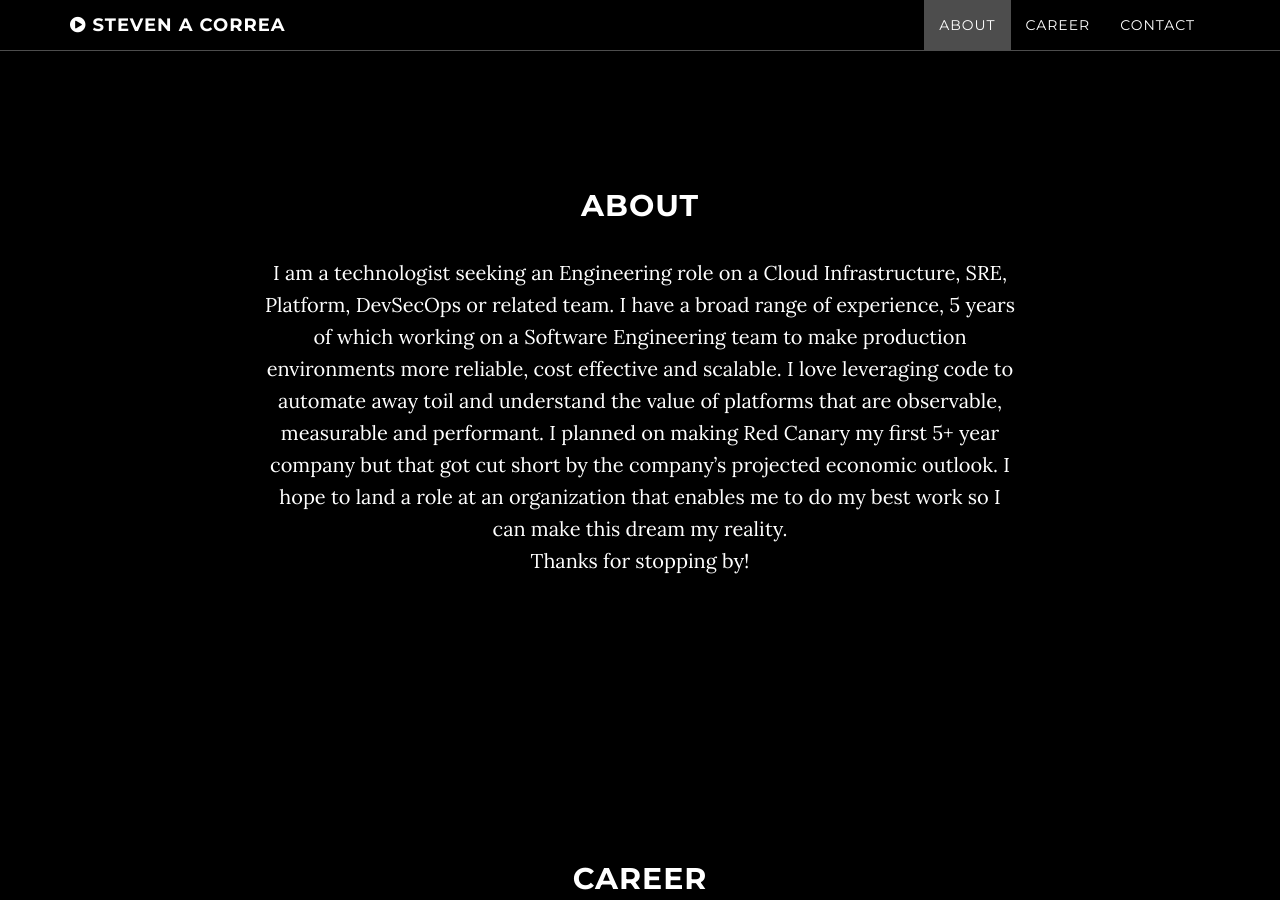
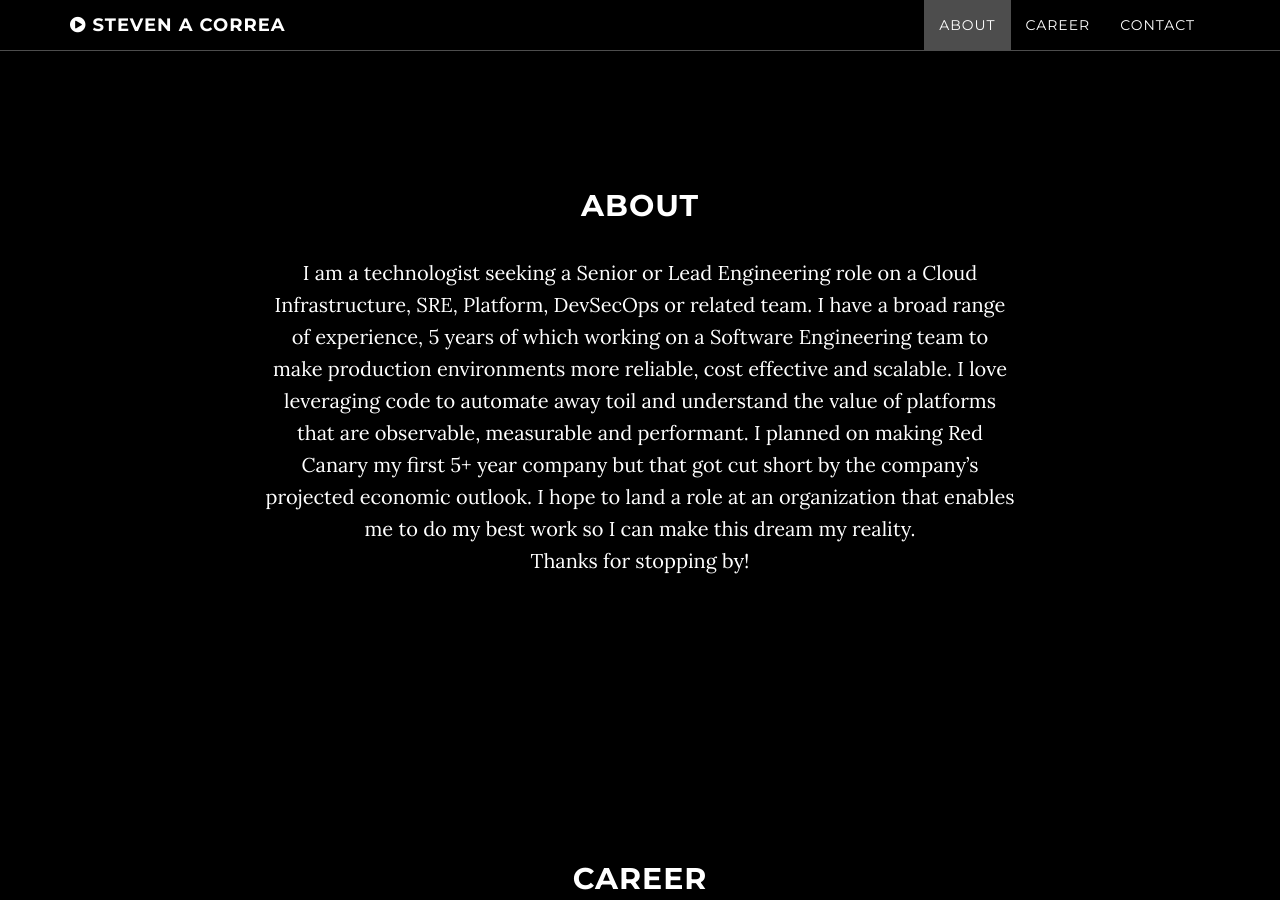
Before and after one commit to stevencorrea/stevencorrea.github.io, a Jekyll site: the page built from index.html, in a window 1280 px wide and 900 px high, scrolled down 961 px. Built offline with Jekyll 4.4.1, drawn with Linux system fonts in a browser that asks for light colours.

Commit message:
fixup about

```diff
--- a/about.html
+++ b/about.html
@@ -5,7 +5,7 @@ title: About
 ---
 ## About
 
-I am a technologist seeking an Engineering role on a Cloud Infrastructure, SRE, Platform, DevSecOps or related team.
+I am a technologist seeking a Senior or Lead Engineering role on a Cloud Infrastructure, SRE, Platform, DevSecOps or related team.
 I have a broad range of experience, 5 years of which working on a Software Engineering team to make production environments more reliable, cost effective and scalable.
 I love leveraging code to automate away toil and understand the value of platforms that are observable, measurable and performant.
 I planned on making Red Canary my first 5+ year company but that got cut short by the company's projected economic outlook.
```
